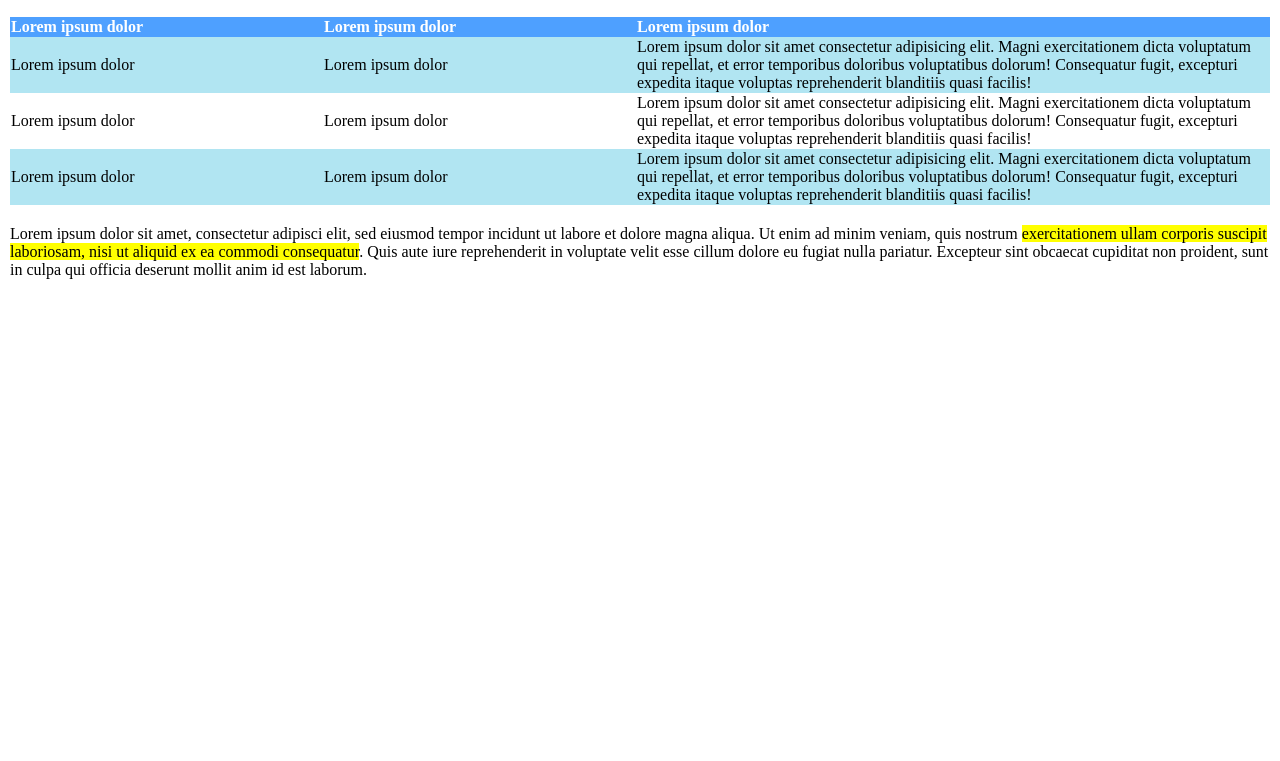
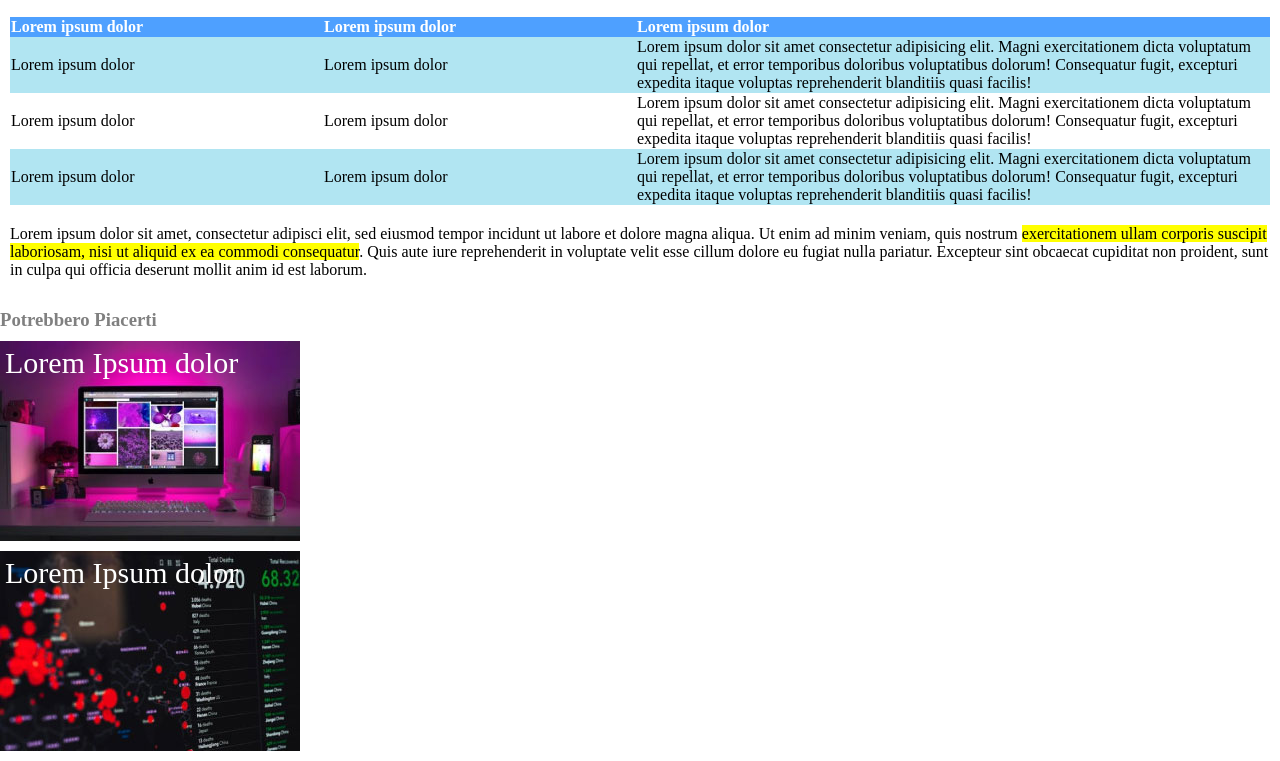
Before and after one commit to MarioSantoro/html-css-booleaner, a plain HTML site: page index.html in a window 1280 px wide. Shown: the part 1316-2077 px from the top of the page. Before the commit the page ends 1625 px from the top, so only its background shows below. Drawn offline with Linux system fonts and the light colour scheme.

Commit message:
add footer with img

```diff
--- a/css/style.css
+++ b/css/style.css
@@ -69,3 +69,22 @@ th{
 .row-bluesky{
     background-color: #b1e5f2;
 }
+
+
+.box-img{
+    width: 300px;
+    height: 200px;
+    color: white;
+    margin-bottom: 10px;
+    margin-top: 10px;
+    font-size: 30px;
+    padding: 5px;
+}
+
+#Monitor{
+    background-image: url(../img/monitor.jpg);
+}
+
+#Graph{
+    background-image: url(../img/graph.jpg);
+}
--- a/index.html
+++ b/index.html
@@ -74,5 +74,16 @@
             </p>
         </section>
     </main>
+    <footer>
+        <h3 class="text-gray">
+            Potrebbero Piacerti
+        </h3>
+        <div class="box-img" id="Monitor">
+            Lorem Ipsum dolor
+        </div>
+        <div class="box-img" id="Graph">
+            Lorem Ipsum dolor
+        </div>
+    </footer>
 </body>
 </html>
```
